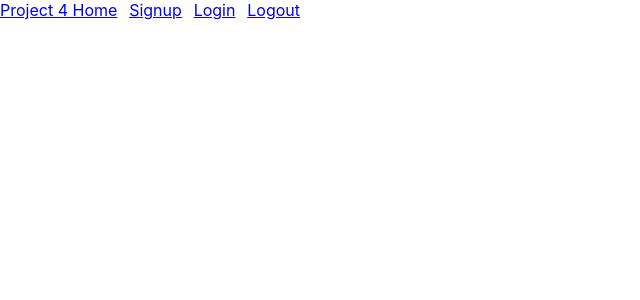
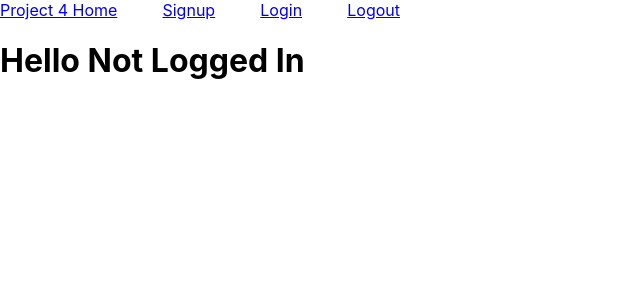
Before and after one commit to marcwright/deere-project4-react-starter, a React (Create React App) app: page /users/1 in a window 1280 px wide. Shown: the top 300 px of the page, without its empty margins (0-640 px from the left). Built offline with nearby package versions, Linux system fonts and the light colour scheme.

Commit message:
auth working with backend

```diff
--- a/package.json
+++ b/package.json
@@ -7,6 +7,7 @@
     "@testing-library/react": "^9.3.2",
     "@testing-library/user-event": "^7.1.2",
     "axios": "^0.20.0",
+    "jwt-decode": "^2.2.0",
     "react": "^16.13.1",
     "react-dom": "^16.13.1",
     "react-router": "^5.2.0",
--- a/src/components/App.css
+++ b/src/components/App.css
@@ -39,6 +39,6 @@
 
 nav {
   display: flex;
-  width: 300px;
+  width: 400px;
   justify-content: space-between;
 }
--- a/src/components/App.js
+++ b/src/components/App.js
@@ -4,15 +4,17 @@ import { Route, Link, withRouter } from "react-router-dom";
 import Home from "./Home";
 import Signup from "./Signup";
 import Login from "./Login";
+import UserDetail from "./UserDetail";
 import axios from "axios";
+import jwt_decode from "jwt-decode";
 const backendURL = "http://localhost:3000";
 
 class App extends React.PureComponent {
-  constructor(props) {
-    super();
-  }
+  state = {
+    currentUser: null,
+  };
 
-  async handleSignup(e) {
+  handleSignup = async (e) => {
     e.preventDefault();
     let response = await axios({
       method: "post",
@@ -26,9 +28,9 @@ class App extends React.PureComponent {
 
     document.cookie = `jwt=${response.data.token}`;
     console.log(response);
-  }
+  };
 
-  async handleLogin(e) {
+  handleLogin = async (e) => {
     e.preventDefault();
     let response = await axios({
       method: "post",
@@ -39,13 +41,19 @@ class App extends React.PureComponent {
       },
     });
 
-    document.cookie = `jwt=${response.data.token}`;
-    console.log(response);
-  }
+    let token = response.data.token;
+
+    localStorage.setItem("jwt", `${token}`);
+    let decoded = jwt_decode(token);
+
+    this.setState({ currentUser: decoded });
+    this.props.history.push(`/users/${this.state.currentUser.id}`);
+    console.log(decoded);
+  };
 
   handleLogout = () => {
-    console.log("clear cookie");
-    document.cookie = "jwt=null";
+    localStorage.removeItem("jwt");
+    this.setState({ currentUser: null });
     this.props.history.push("/");
   };
   render() {
@@ -58,6 +66,9 @@ class App extends React.PureComponent {
           <Link to="/" onClick={this.handleLogout}>
             Logout
           </Link>
+          {this.state.currentUser
+            ? `Welcome, ${this.state.currentUser.username}`
+            : ""}
         </nav>
         <main>
           <Route exact path="/" render={(routerProps) => <Home />} />
@@ -71,6 +82,10 @@ class App extends React.PureComponent {
             path="/login"
             render={(routerProps) => <Login handleLogin={this.handleLogin} />}
           />
+          <Route
+            path="/users/:id"
+            render={(routerProps) => <UserDetail {...this.state} />}
+          />
         </main>
       </div>
     );
--- a/src/components/Home.js
+++ b/src/components/Home.js
@@ -1,5 +1,9 @@
 import React from "react";
 
 export default function Home() {
-  return <div>Welcome to Project 4</div>;
+  return (
+    <div>
+      <h1>Welcome to Project 4</h1>
+    </div>
+  );
 }
--- /dev/null
+++ b/src/components/UserDetail.js
@@ -0,0 +1,11 @@
+import React from "react";
+
+export default function UserDetail(props) {
+  return (
+    <div>
+      <h1>
+        Hello {props.currentUser ? props.currentUser.username : "Not Logged In"}
+      </h1>
+    </div>
+  );
+}
```
Also changed, not shown: 1 other file (tests, documents, lock files or other folders).
